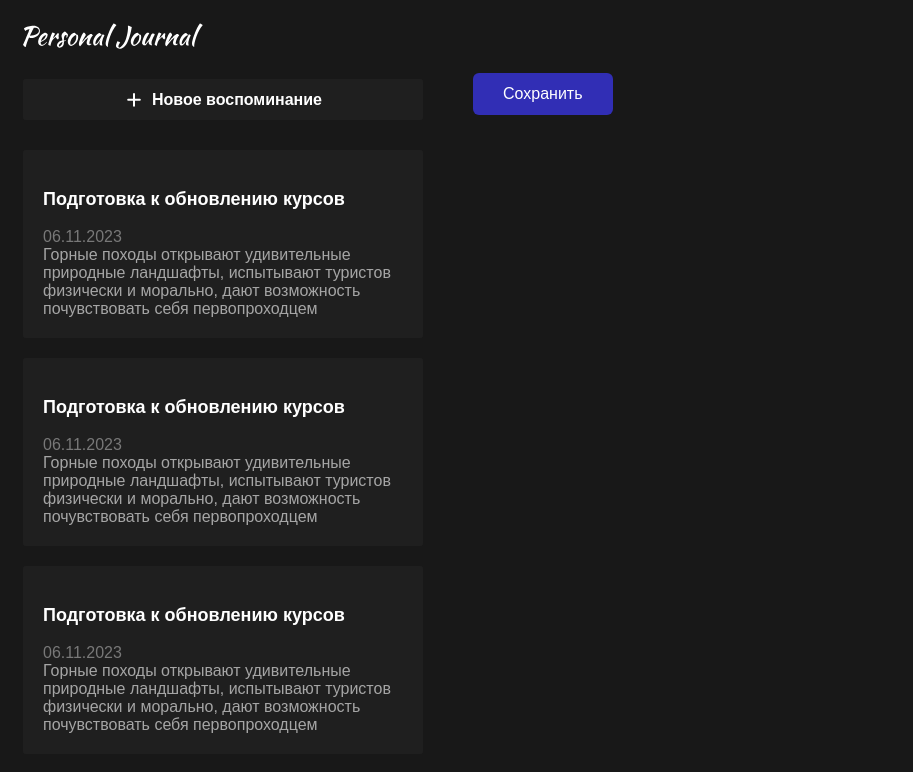
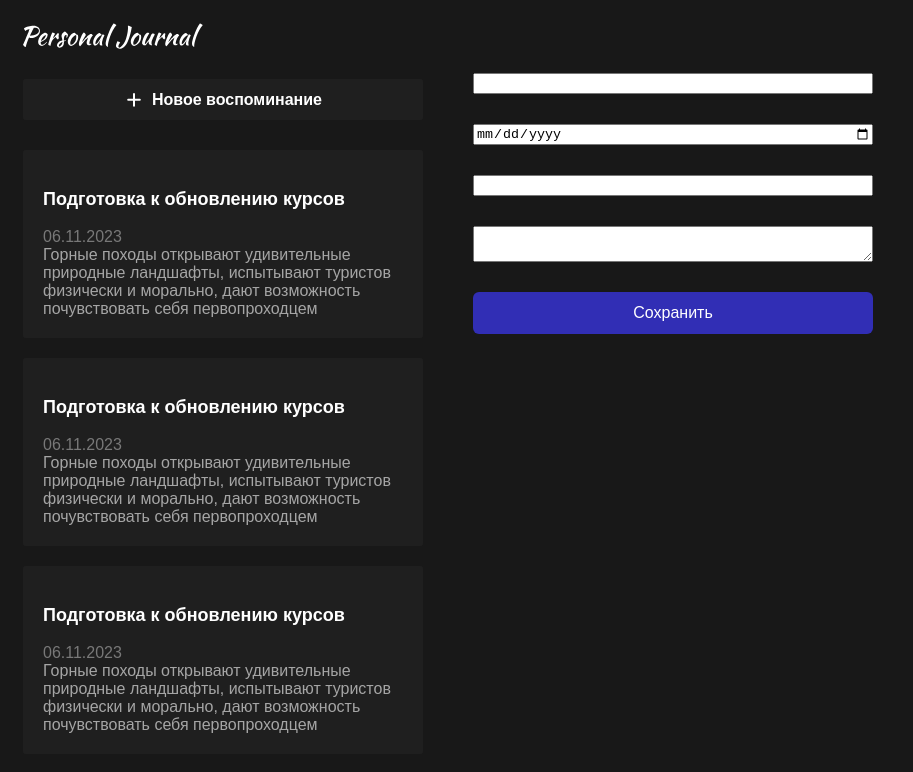
Before and after one commit to vitaliygalata1986/react-notes, a React (Vite) app: page / in a window 1280 px wide. Shown: the top 772 px of the page, without its empty margins (0-913 px from the left). Built offline with nearby package versions, Linux system fonts and the light colour scheme.

Commit message:
add form

```diff
--- a/src/App.jsx
+++ b/src/App.jsx
@@ -2,9 +2,9 @@ import './App.css';
 import Header from './components/Header/Header';
 import JournalAddButton from './components/JournalAddButton/JournalAddButton';
 import JournalList from './components/JournalList/JournalList';
-import Button from './components/Button/Button';
 import JournalItem from './components/Button/JournalItem/JournalItem';
 import CardButton from './components/CardButton/CardButton';
+import JournalForm from './components/JournalForm/JournalForm';
 import LeftPanel from './layouts/LeftPanel/LeftPanel';
 import Body from './layouts/Body/Body';
 
@@ -41,8 +41,7 @@ function App() {
         </JournalList>
       </LeftPanel>
       <Body>
-        {' '}
-        <Button />
+        <JournalForm />
       </Body>
     </div>
   );
--- a/src/components/Button/Button.jsx
+++ b/src/components/Button/Button.jsx
@@ -1,19 +1,22 @@
 import './Button.css';
 import { useState } from 'react';
 
-function Button() {
+function Button({ text, onClick }) {
+  /*
   const [text, setText] = useState('Сохранить'); // возвращает кортеж - массив, состоящий из двух элементов
-  console.log('Рендер');
+  // console.log('Рендер');
   const clicked = () => {
     /*
     setText('Закрыть');
     console.log(text); // остался старый текст 'Сохранить' - єто свзано с тем, что измение setText('Закрыть'); запланированно реакт в будующем
     // до того, как будет перерисован компонент, console.log(text) выведит нам старое значение
-  */
+
     setText((t) => t + '!'); // первое t - это предыдущее значение
   };
+   */
+
   return (
-    <button onClick={clicked} className="btn btn-blue">
+    <button className="btn btn-blue" onClick={onClick}>
       {text}
     </button>
   );
--- /dev/null
+++ b/src/components/JournalForm/JournalForm.css
@@ -0,0 +1,6 @@
+.journal-form {
+  display: flex;
+  flex-direction: column;
+  gap: 30px;
+  max-width: 400px;
+}
--- /dev/null
+++ b/src/components/JournalForm/JournalForm.jsx
@@ -0,0 +1,36 @@
+import { useState } from 'react';
+import Button from '../Button/Button';
+import './JournalForm.css';
+
+function JournalForm() {
+  const [inputData, setInputData] = useState('');
+
+  const inputChange = (event) => {
+    setInputData(event.target.value);
+    console.log(inputData);
+  };
+
+  const addJournalItem = (event) => {
+    event.preventDefault();
+    const formData = new FormData(event.target);
+    // console.log(...formData);
+    // for (let [name, value] of formData) {
+    //   console.log('name', name);
+    //   console.log('value', value);
+    // }
+    // const formProps = Object.fromEntries(formData); // вытаскиваем значения
+    //console.log(formProps);
+  };
+
+  return (
+    <form className="journal-form" onSubmit={addJournalItem}>
+      <input type="text" name="title" />
+      <input type="date" name="date" />
+      <input type="text" name="tag" />
+      <textarea name="post"></textarea>
+      <Button text="Сохранить" onClick={() => console.log('first')}></Button>
+    </form>
+  );
+}
+
+export default JournalForm;
```
